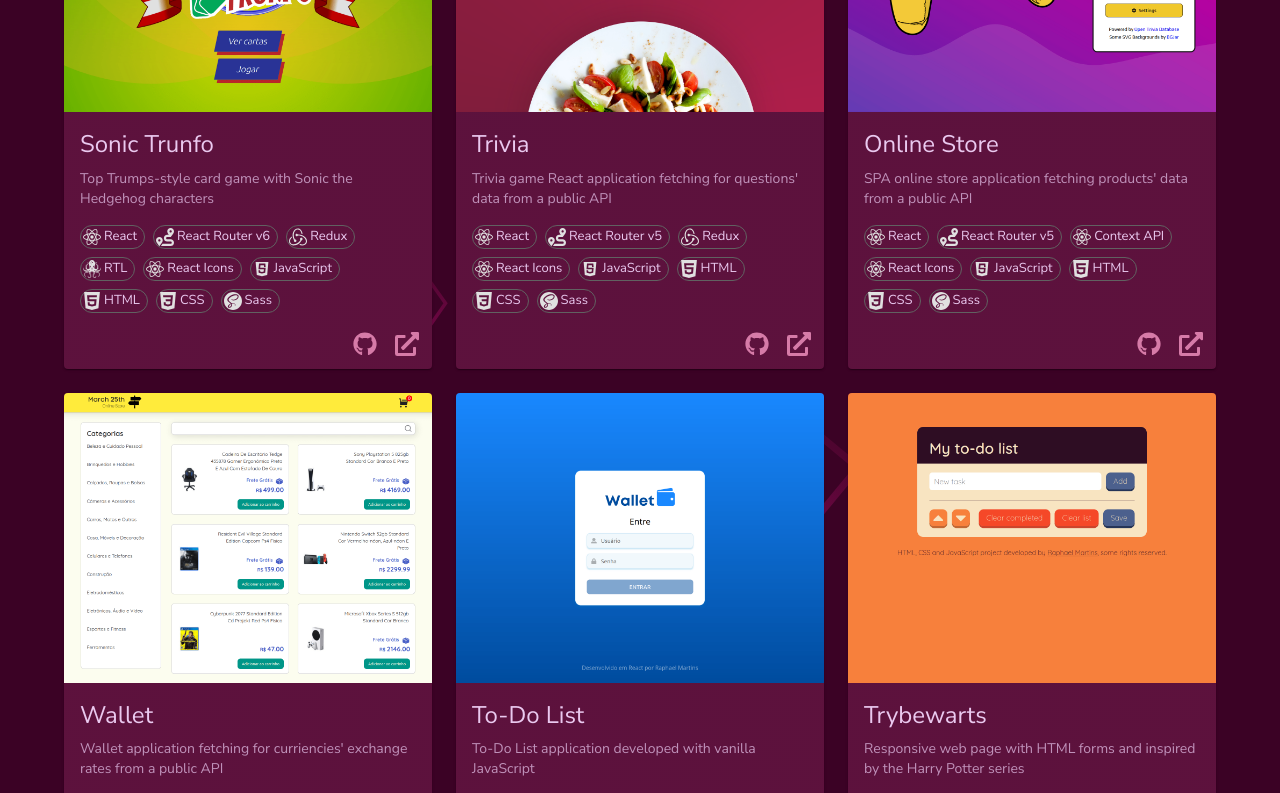
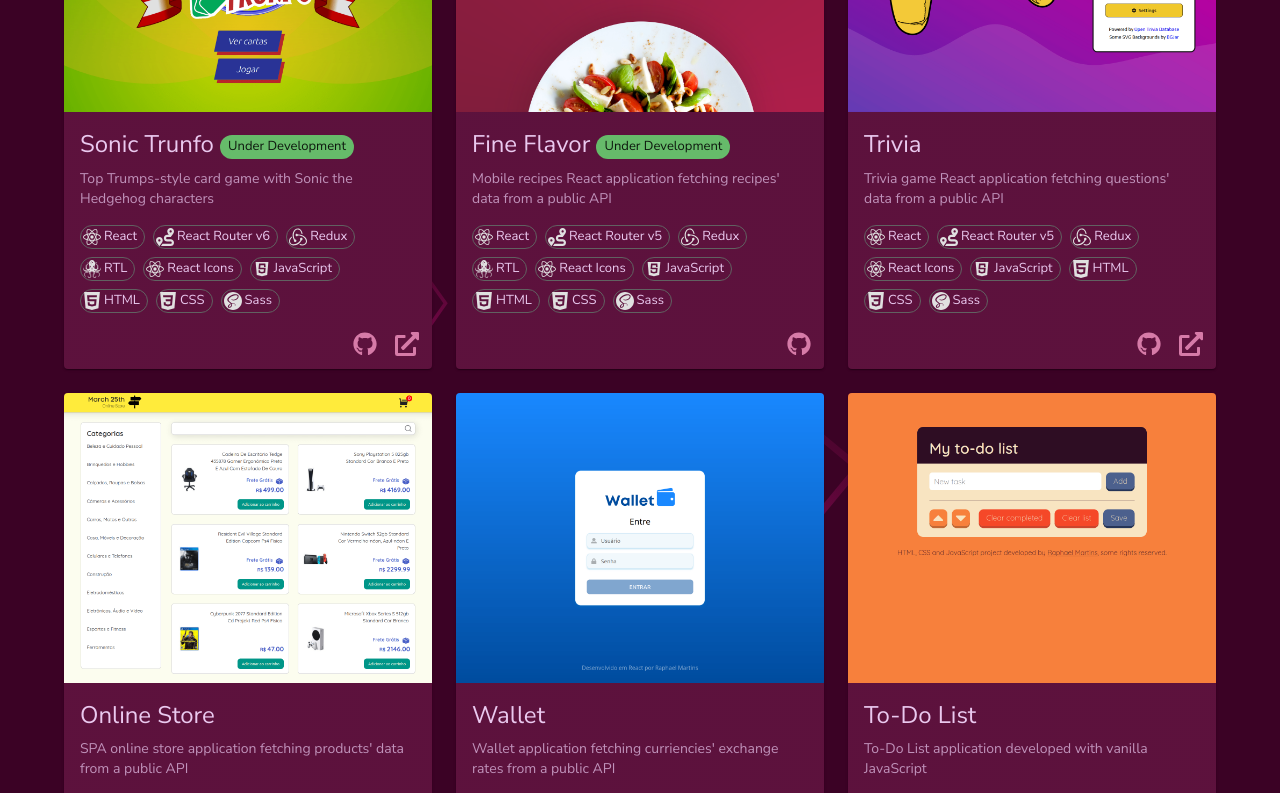
Before and after one commit to raphaelalmeidamartins/raphaelalmeidamartins.github.io, a React (Create React App) app: page /#/ in a window 1280 px wide. Shown: the part 2440-3233 px from the top of the page. Built offline with nearby package versions, Linux system fonts and the light colour scheme; a web font is replaced by a local one.

Commit message:
:sparkles: feat: add fine flavor to projects data

```diff
--- a/src/data/projectsData.js
+++ b/src/data/projectsData.js
@@ -6,6 +6,7 @@ const projectsData = [
     id: 1,
     title: 'Sonic Trunfo',
     type: 'Front-end',
+    underDevelopment: true,
     screenshot: screenshotsData[1],
     description: {
       EN: 'Top Trumps-style card game with Sonic the Hedgehog characters',
@@ -27,11 +28,35 @@ const projectsData = [
   },
   {
     id: 2,
+    title: 'Fine Flavor',
+    type: 'Front-end',
+    underDevelopment: true,
+    screenshot: screenshotsData[2],
+    description: {
+      EN: 'Mobile recipes React application fetching recipes\' data from a public API',
+      BR: 'Aplicativo de receitas mobile desenvolvido em React usando uma API pública',
+    },
+    tools: [
+      toolsData.react,
+      toolsData.reactRouterV5,
+      toolsData.redux,
+      toolsData.rtl,
+      toolsData.reactIcons,
+      toolsData.javaScript,
+      toolsData.html,
+      toolsData.css,
+      toolsData.sass,
+    ],
+    repositoryLink: 'https://github.com/raphaelalmeidamartins/fine-flavor',
+  },
+  {
+    id: 3,
     title: 'Trivia',
     type: 'Front-end',
-    screenshot: screenshotsData[2],
+    underDevelopment: false,
+    screenshot: screenshotsData[3],
     description: {
-      EN: 'Trivia game React application fetching for questions\' data from a public API',
+      EN: 'Trivia game React application fetching questions\' data from a public API',
       BR: 'Jogo de trivia desenvolvido em React usando uma API pública',
     },
     tools: [
@@ -48,10 +73,11 @@ const projectsData = [
     deployLink: 'https://raphaelalmeidamartins.github.io/trivia/#/',
   },
   {
-    id: 3,
+    id: 4,
     title: 'Online Store',
     type: 'Front-end',
-    screenshot: screenshotsData[3],
+    underDevelopment: false,
+    screenshot: screenshotsData[4],
     description: {
       EN: 'SPA online store application fetching products\' data from a public API',
       BR: 'Aplicação SPA React de loja online usando uma API pública',
@@ -72,12 +98,13 @@ const projectsData = [
       'https://raphaelalmeidamartins.github.io/front-end-online-store/#/',
   },
   {
-    id: 4,
+    id: 5,
     title: 'Wallet',
     type: 'Front-end',
-    screenshot: screenshotsData[4],
+    underDevelopment: false,
+    screenshot: screenshotsData[5],
     description: {
-      EN: 'Wallet application fetching for curriencies\' exchange rates from a public API',
+      EN: 'Wallet application fetching curriencies\' exchange rates from a public API',
       BR: 'Aplicação de carteira usando taxas de câmbio de uma API pública',
     },
     tools: [
@@ -95,10 +122,11 @@ const projectsData = [
     deployLink: 'https://raphaelalmeidamartins.github.io/trybewallet/#/',
   },
   {
-    id: 5,
+    id: 6,
     title: 'To-Do List',
     type: 'Front-end',
-    screenshot: screenshotsData[5],
+    underDevelopment: false,
+    screenshot: screenshotsData[6],
     description: {
       EN: 'To-Do List application developed with vanilla JavaScript',
       BR: 'Aplicação de lista de tarefas desenvolvida com JavaScript puro',
@@ -114,10 +142,11 @@ const projectsData = [
     deployLink: 'https://raphaelalmeidamartins.github.io/to-do-list/',
   },
   {
-    id: 6,
+    id: 7,
     title: 'Trybewarts',
     type: 'Front-end',
-    screenshot: screenshotsData[6],
+    underDevelopment: false,
+    screenshot: screenshotsData[7],
     description: {
       EN: 'Responsive web page with HTML forms and inspired by the Harry Potter series',
       BR: 'Página responsiva com formulário HTML e inspirada em Harry Potter',
@@ -132,10 +161,11 @@ const projectsData = [
     deployLink: 'https://raphaelalmeidamartins.github.io/trybewarts/',
   },
   {
-    id: 7,
+    id: 8,
     title: 'Blogs API',
     type: 'Back-end',
-    screenshot: screenshotsData[7],
+    underDevelopment: false,
+    screenshot: screenshotsData[8],
     description: {
       EN: 'RESTful API developed with Node.js, Express.js, Sequelize.js and with Json Web Token (JWT) authentication',
       BR: 'API RESTful desenvolvida em Node.js, Express.js, Sequelize.js e autenticação por Json Web Token (JWT)',
@@ -147,16 +177,18 @@ const projectsData = [
       toolsData.sequelize,
       toolsData.mySQL,
       toolsData.docker,
+      toolsData.swagger,
       toolsData.heroku,
     ],
     repositoryLink: 'https://github.com/raphaelalmeidamartins/blogs-api',
     deployLink: 'https://blogs-api-24072022.herokuapp.com/docs/en/',
   },
   {
-    id: 8,
+    id: 9,
     title: 'Tests with RTL',
     type: 'Front-end',
-    screenshot: screenshotsData[8],
+    underDevelopment: false,
+    screenshot: screenshotsData[9],
     description: {
       EN: 'Front-end testing projects with React Testing Library',
       BR: 'Projeto de testes no Front-end com a React Testing Library',
@@ -171,10 +203,11 @@ const projectsData = [
       'https://github.com/raphaelalmeidamartins/tests-with-react-testing-library',
   },
   {
-    id: 9,
+    id: 10,
     title: 'Store Manager',
     type: 'Back-end',
-    screenshot: screenshotsData[9],
+    underDevelopment: false,
+    screenshot: screenshotsData[10],
     description: {
       EN: 'RESTful API developed with Node.js and Express.js with MySQL database',
       BR: 'API RESTful desenvolvida em Node.js e Express.js com o banco de dados MySQL',
```
